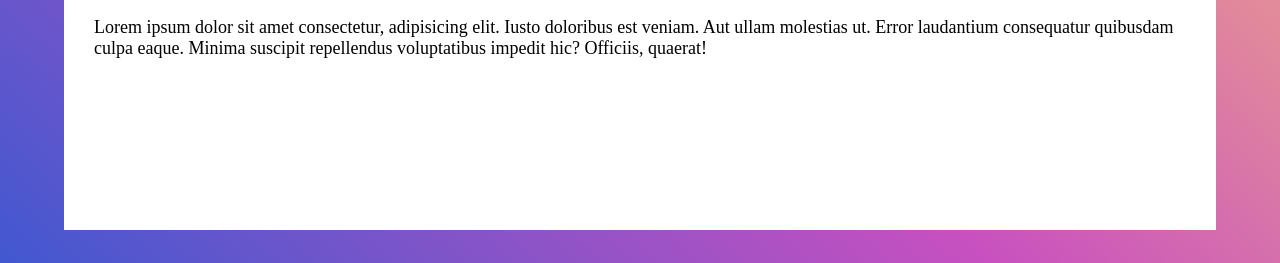
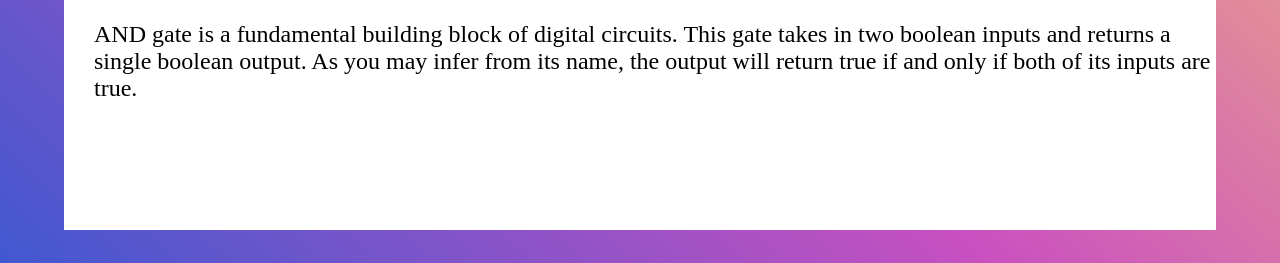
Before and after one commit to azhar47-sk/Logic-Gate-Simulation, a website: page public/And Gate/andgate.html in a window 1280 px wide. Shown: the part 549-812 px from the top of the page. Drawn offline with Linux system fonts and the light colour scheme.

Commit message:
And gate decription

```diff
--- a/public/And Gate/and_style.css
+++ b/public/And Gate/and_style.css
@@ -54,6 +54,7 @@ body{
     height: 35vh;
     width: 90%;
     background-color: #fff;
+
 }
 
 .logic-description > h2 {
@@ -62,7 +63,9 @@ body{
 
 .logic-description > p {
     margin-left: 30px;
-    font-size: large;
+    font-size: x-large;
+    text-size-adjust:initial;
+    text-overflow: ellipsis;
 }
 
 /* Table */
@@ -147,6 +150,7 @@ label{
     margin-top: -130px;
     left: 86px;
     z-index: 1;
+    user-select: none;
 }
 
 .div_b {
@@ -155,6 +159,7 @@ label{
     margin-top: 80px;
     left: 70px;
     z-index: 1;
+    user-select: none;
 }
 
 .div_y{
@@ -163,6 +168,7 @@ label{
     margin-top: -30px;
     right: 80px;
     z-index: 1;
+    user-select: none;
 }
 
 .canvasDisplay{
@@ -201,6 +207,9 @@ label{
         height: 35vh;
         width: 90%;
         background-color: #fff;
+        overflow-x: hidden;
+        overflow-y: scroll;
+        scroll-snap-type: y mandatory;
     }
 
     #myCanvas1{
@@ -272,6 +281,8 @@ label{
         height: 35vh;
         width: 90%;
         background-color: #fff;
+        overflow-x: hidden;
+        overflow-y: hidden;
      }
     #myCanvas1{
         width: 600px;
--- a/public/And Gate/andgate.html
+++ b/public/And Gate/andgate.html
@@ -75,9 +75,9 @@
         <div class="logic-description">
 
             <h2>And Gate :- </h2>
-            <p>Lorem ipsum dolor sit amet consectetur, adipisicing elit. Iusto doloribus est veniam.
-            Aut ullam molestias ut. Error laudantium consequatur quibusdam culpa eaque.
-            Minima suscipit repellendus voluptatibus impedit hic? Officiis, quaerat!</p>
+            <p>AND gate is a fundamental building block of digital circuits.
+                This gate takes in two boolean inputs and returns a single boolean output.
+                As you may infer from its name, the output will return true if and only if both of its inputs are true.</p>
 
 
     </div>
```
